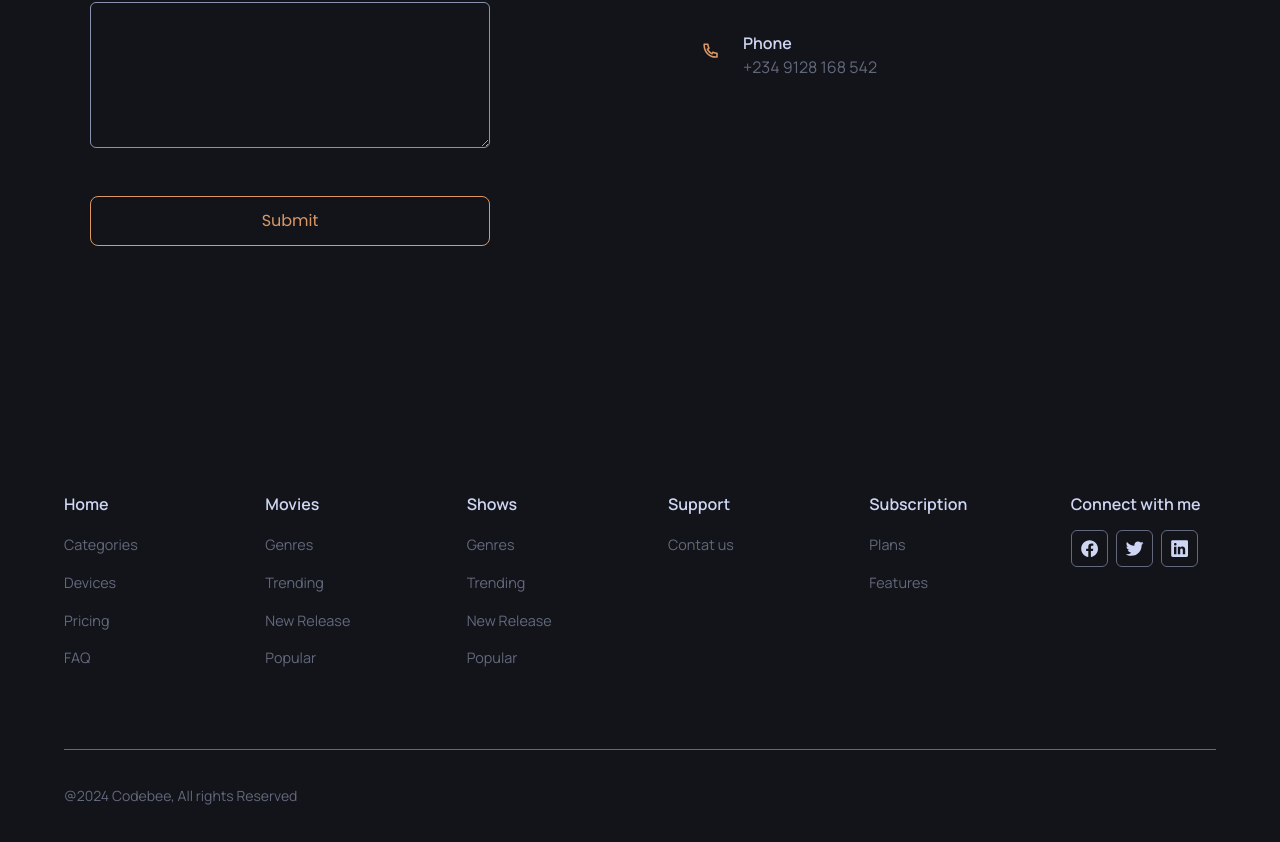
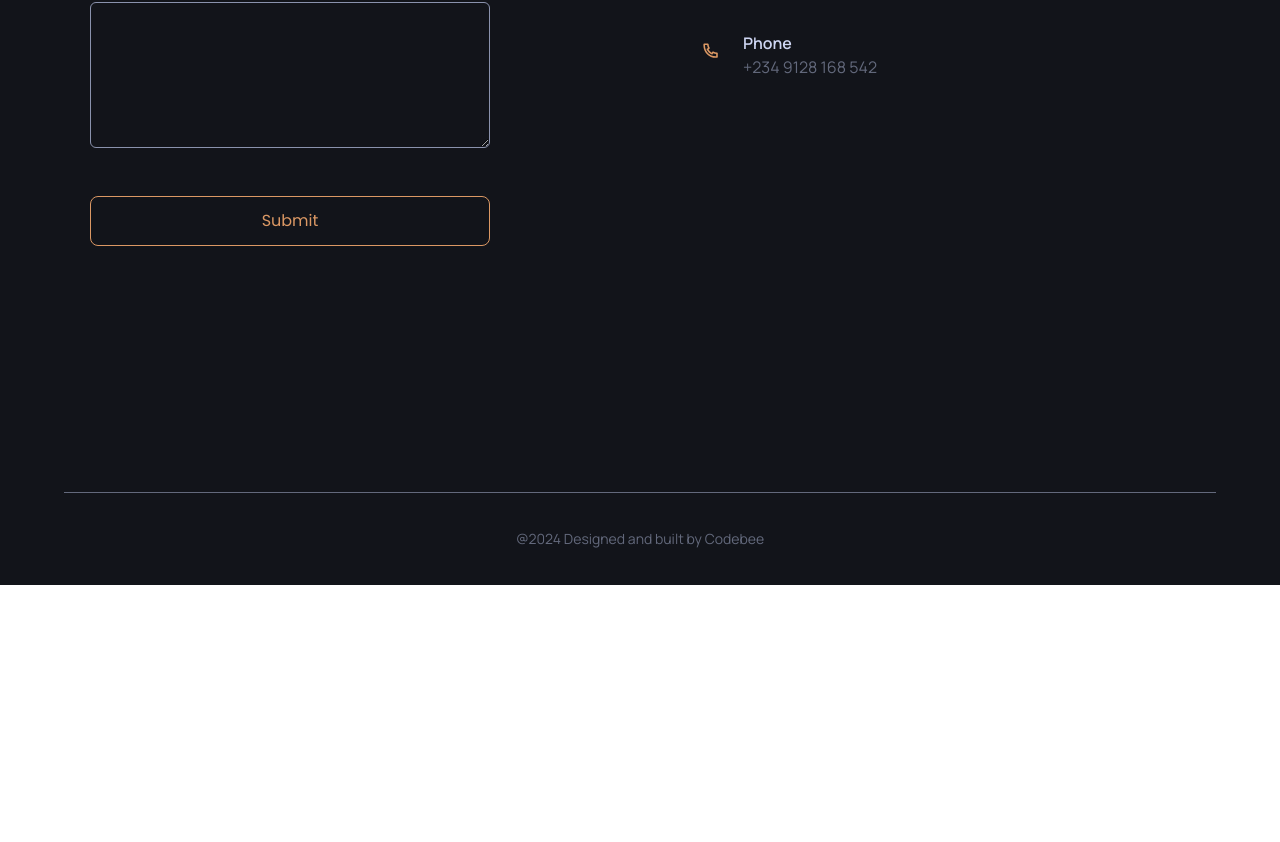
Before and after one commit to Codebee50/udokyrian, a React (Vite) app: page / in a window 1280 px wide. Shown: the part 2509-3351 px from the top of the page. After the commit the page ends 3094 px from the top, so only its background shows below. Built offline with nearby package versions, Linux system fonts and the light colour scheme.

Commit message:
reduced footer

```diff
--- a/src/sections/ContactSection.jsx
+++ b/src/sections/ContactSection.jsx
@@ -10,7 +10,7 @@ const ContactSection = () => {
         <div className="flex flex-col rounded-xl w-full sm:w-[50%]">
             <p className="font-manrope font-medium text-complement-color">Get In Touch</p>
             <h2 className="text-2xl text-vibrant-txt-color font-poppins">Lets chat, reach out to me.</h2>
-            <p className="text-[0.8rem] text-dim-root-txt-color font-manrope max-w-[400px]">Whether you have a job proposition to discuss or simply want to say hello, feel free to reach out to me. I'll be delighted to get back to you as soon as possible.</p>
+            <p className="text-[0.8rem] text-dim-root-txt-color font-manrope max-w-[400px]">{"Whether you have a job proposition to discuss or simply want to say hello, feel free to reach out to me. I'll be delighted to get back to you as soon as possible."}</p>
 
             <form action="" className="mt-10 flex flex-col gap-7">
                 <InputLabel type="text" label="Your name" id="name" />
--- a/src/sections/Footer.jsx
+++ b/src/sections/Footer.jsx
@@ -1,13 +1,13 @@
-import LinkFlex from "../components/LinkFlex"
-import { footerItems } from "../constants"
-import { IoLogoFacebook, IoLogoLinkedin } from "react-icons/io5";
-import { IoLogoTwitter } from "react-icons/io";
+// import LinkFlex from "../components/LinkFlex"
+// import { footerItems } from "../constants"
+// import { IoLogoFacebook, IoLogoLinkedin } from "react-icons/io5";
+// import { IoLogoTwitter } from "react-icons/io";
 
 const Footer = () => {
   return (
     <footer className="pt-[20vh]  padding-x max-container bg-deep-background w-[90%] ">
         <div className="flex flex-col">
-            <div className="grid grid-cols-2 sm:grid-cols-3 lg:grid-cols-6 pb-20 gap-14 justify-between ">
+            {/* <div className="grid grid-cols-2 sm:grid-cols-3 lg:grid-cols-6 pb-20 gap-14 justify-between ">
                 {
                     footerItems.map((footerItem, index)=> (
                         <LinkFlex key={`footeritm${index}`}  items={footerItem} />
@@ -29,10 +29,10 @@ const Footer = () => {
                         </div>
                     </div>
                 </div>
-            </div>
+            </div> */}
 
-            <div className="border-t-strokeBlack py-9  border-t-[0.5px] border-t-dim-root-txt-color  flex flex-wrap gap-5 flex-row items-center justify-between w-full">
-                <p className="font-manrope text-dim-root-txt-color text-[0.7rem] sm:text-sm font-normal" >@2024 Codebee, All rights Reserved</p>
+            <div className="border-t-strokeBlack py-9  border-t-[0.5px] border-t-dim-root-txt-color flex flex-wrap w-full ">
+                <p className="font-manrope text-dim-root-txt-color text-[0.7rem] sm:text-sm font-normal text-center m-auto" >@2024 Designed and built by Codebee</p>
 
 
             </div>
```
